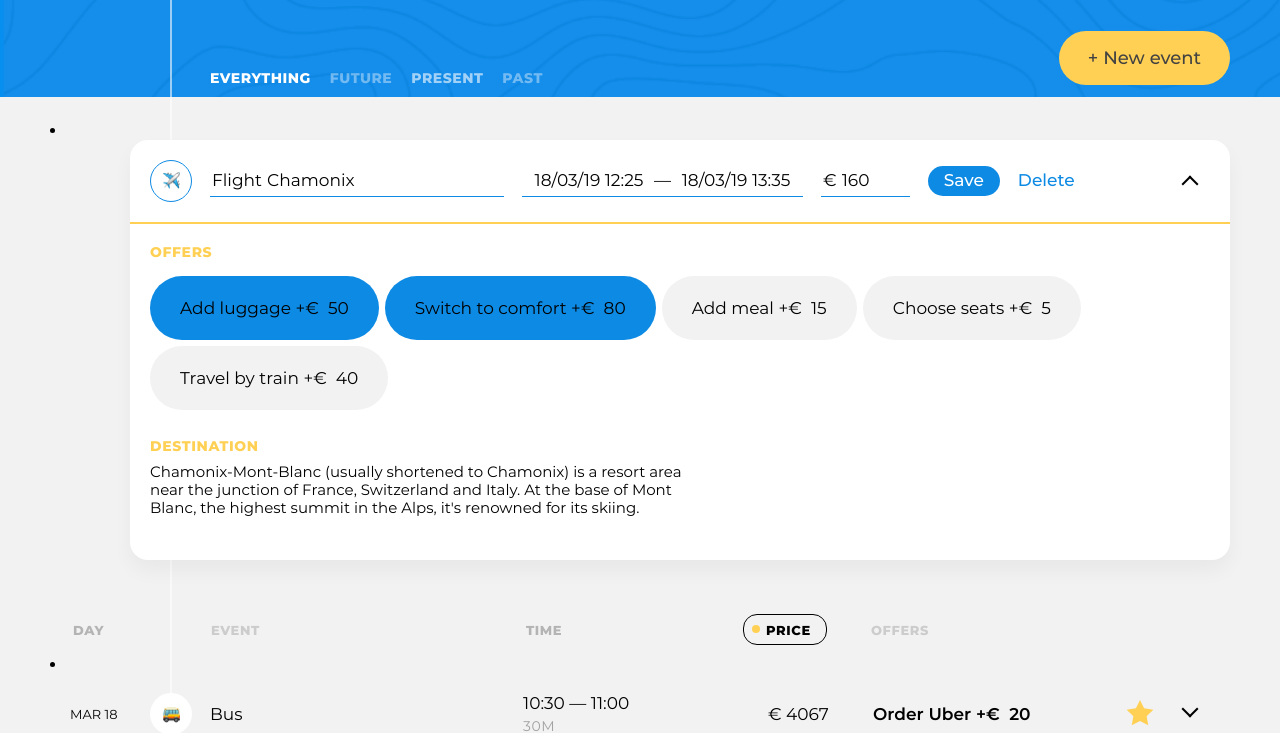
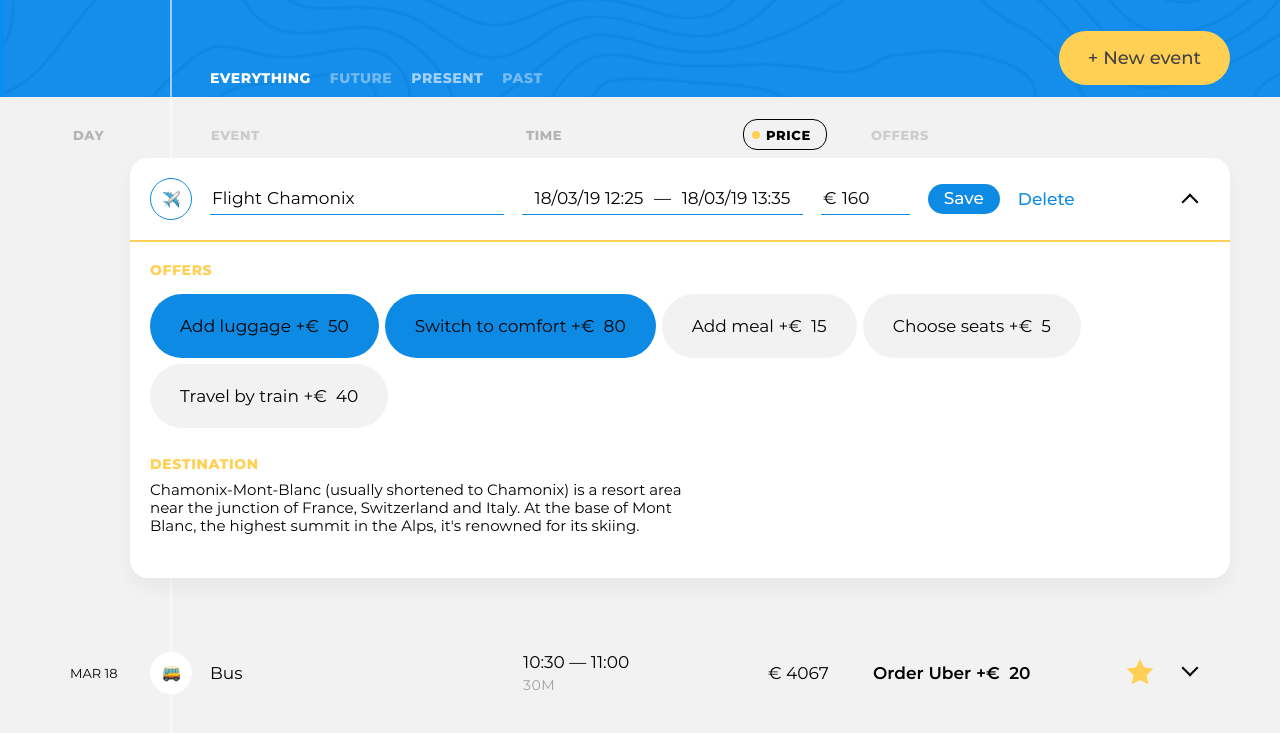
Before and after one commit to htmlacademy-ecmascript/1814839-big-trip-20, a website built with webpack: page public/index.html in a window 1280 px wide. Shown: the part 68-801 px from the top of the page. Built offline with nearby package versions, Linux system fonts and the light colour scheme.

Commit message:
завершает настройку отрисовки
Signed-off-by: lynx-boop <shimukurumhi@gmail.com>

```diff
--- a/markup/css/style.css
+++ b/markup/css/style.css
@@ -51,7 +51,11 @@ main {
     font-weight: 200;
     -moz-osx-font-smoothing: grayscale; } }
 
-.visually-hidden {
+li {
+  list-style: none;
+}
+
+    .visually-hidden {
   position: absolute;
   overflow: hidden;
   clip: rect(0 0 0 0);
--- a/src/main.js
+++ b/src/main.js
@@ -16,10 +16,8 @@ const offersModel = new OffersModel(mockService);
 const pointsModel = new PointsModel(mockService);
 
 const boardPresenter = new BoardPresenter({
+  sortContainer: tripEvents,
   listContainer: tripEvents,
-  sortContainer: tripEvents,
-  editPointContainer: tripEvents,
-  pointsContainer: tripEvents,
   tripInfoContainer: tripMain,
   filterContainer: tripControlsFilters,
   pointsModel,
--- a/src/presenter/board-presenter.js
+++ b/src/presenter/board-presenter.js
@@ -8,7 +8,7 @@ import { RenderPosition, render } from '../render.js';
 
 export default class BoardPresenter {
 
-  constructor({ pointsContainer, sortContainer, tripInfoContainer, filterContainer, editPointContainer, listContainer,
+  constructor({ sortContainer, tripInfoContainer, filterContainer, listContainer,
     destinationsModel, offersModel, pointsModel }) {
     //наверху в хэдере инфо о поездке
     this.tripInfoContainer = tripInfoContainer;
@@ -18,15 +18,13 @@ export default class BoardPresenter {
     this.sortContainer = sortContainer;
     // контейнер для точек
     this.listContainer = listContainer;
-    //редактирование точки
-    this.editPointContainer = editPointContainer;
     //точки
-    this.pointsContainer = pointsContainer;
     this.destinationModel = destinationsModel;
     this.offersModel = offersModel;
     this.pointsModel = pointsModel;
     this.points = [...pointsModel.get()];
 
+    this.board = null;
   }
 
   //отрисовка инфы о трипе
@@ -51,12 +49,13 @@ export default class BoardPresenter {
   renderListComponent() {
     const listComponent = new ListView;
     render(listComponent, this.listContainer);
+    this.board = document.querySelector('.trip-events__list');
   }
 
   //отрисовка редактирования точки
   renderEditPointComponent() {
     const editPointComponent = new EditPointView();
-    render(editPointComponent, this.editPointContainer, RenderPosition.AFTERBEGIN);
+    render(editPointComponent, this.board, RenderPosition.AFTERBEGIN);
   }
 
   //отрисовка точек
@@ -66,7 +65,7 @@ export default class BoardPresenter {
       pointDestination: this.destinationModel,
       pointOffers: this.offersModel
     });
-    render(point, this.pointsContainer);
+    render(point, this.board);
   }
 
   renderEvents() {
```
